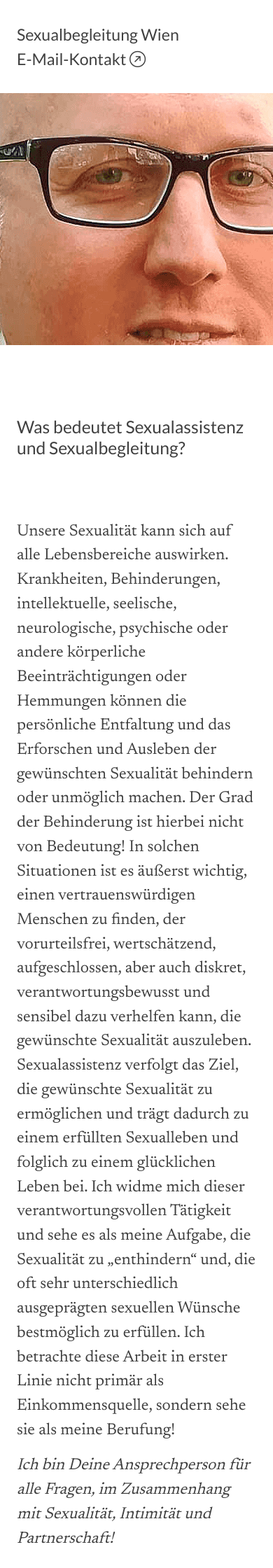
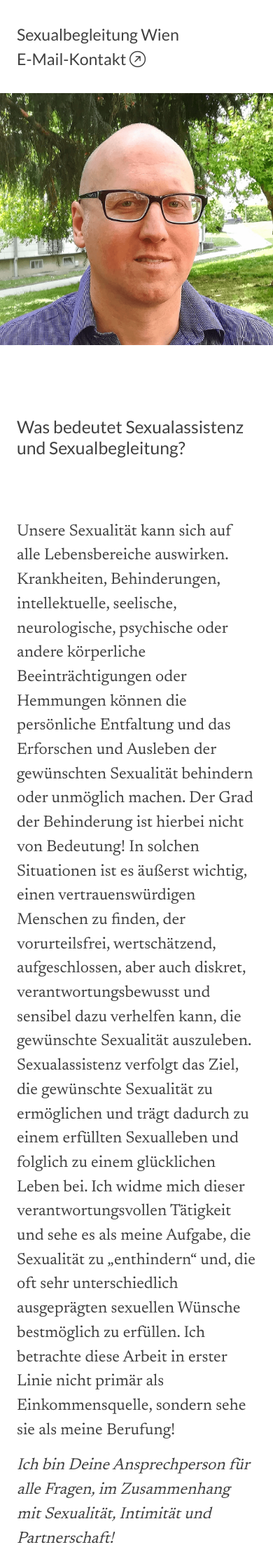
Before and after one commit to sexualbegleitung/sexualbegleitung-wien.at, a Jekyll site: the page built from index.md, in a window 390 px wide. Shown: the top 2240 px of the page at 70% size. Built offline with Jekyll 4.4.1, drawn with Linux system fonts in a browser that asks for light colours; nearby versions of some CDN libraries.

Commit message:
Display picture better

```diff
--- a/_sass/main.scss
+++ b/_sass/main.scss
@@ -30,6 +30,12 @@ nav a {
   background-position: center;
 }
 
+@media only screen and (max-width: 600px) {
+  .container-fluid {
+    background-size: cover;
+  }
+}
+
 img {
   max-width: 100%;
   height: auto;
```
